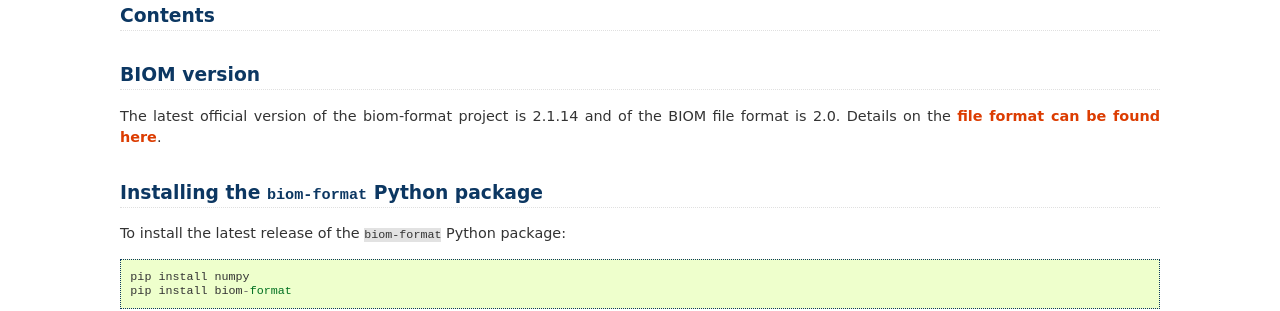
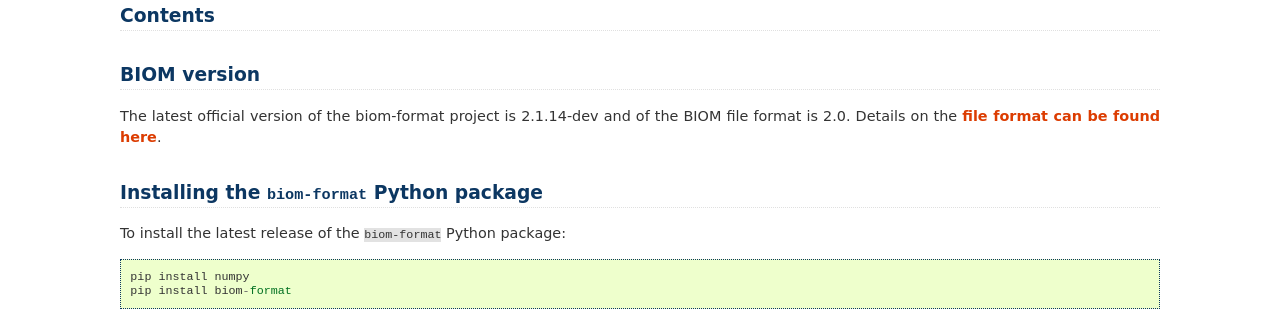
Before and after one commit to biocore/biom-format, a Sphinx documentation site: the page built from doc/index.rst, in a window 1280 px wide. Shown: the part 1245-1556 px from the top of the page. Built offline with Sphinx 7.4.7, drawn with Linux system fonts in a browser that asks for light colours; formulas are drawn with MathJax 3; pages that are not in the unit, such as notebooks, are missing from menus.

Commit message:
Denote 2.1.14-dev

```diff
--- a/doc/conf.py
+++ b/doc/conf.py
@@ -65,8 +65,8 @@ copyright = '2011-2022 The BIOM Format Development Team'
 # built documents.
 #
 # The full version, including alpha/beta/rc tags.
-version = "2.1.14"
-release = "2.1.14"
+version = "2.1.14-dev"
+release = "2.1.14-dev"
 
 # The language for content autogenerated by Sphinx. Refer to documentation
 # for a list of supported languages.
--- a/setup.py
+++ b/setup.py
@@ -32,7 +32,7 @@ __copyright__ = "Copyright 2011-2020, The BIOM Format Development Team"
 __credits__ = ["Greg Caporaso", "Daniel McDonald", "Jose Clemente",
                "Jai Ram Rideout", "Jorge Cañardo Alastuey", "Michael Hall"]
 __license__ = "BSD"
-__version__ = "2.1.14"
+__version__ = "2.1.14-dev"
 __maintainer__ = "Daniel McDonald"
 __email__ = "mcdonadt@colorado.edu"
 
```
Also changed, not shown: ChangeLog.md (+5 -0 lines), 1 other file.
